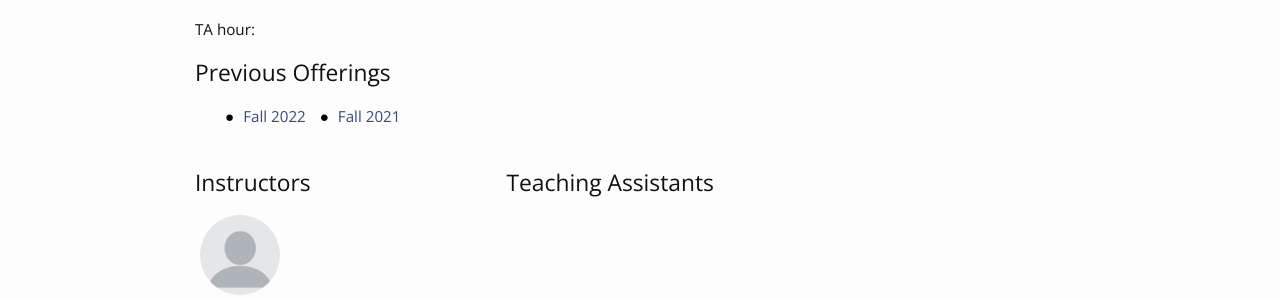
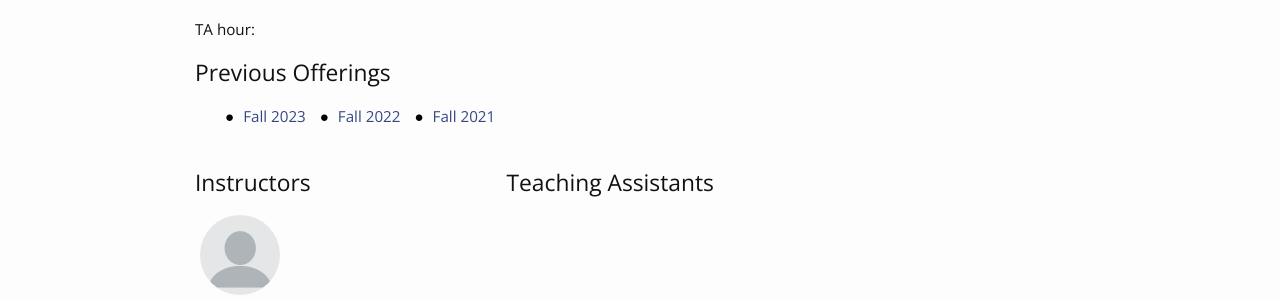
Before and after one commit to phonchi/nsysu-math524, a Jekyll site: the page built from index.md, in a window 1280 px wide. Shown: the part 694-994 px from the top of the page. Built offline with Jekyll 4.4.1, drawn with Linux system fonts in a browser that asks for light colours; nearby versions of some CDN libraries.

Commit message:
Update previous_offering.yml

```diff
--- a/_data/previous_offering.yml
+++ b/_data/previous_offering.yml
@@ -1,4 +1,6 @@
 offerings:
+  - title: Fall 2023
+    url: https://phonchi.github.io/nsysu-math524-2023/
   - title: Fall 2022
     url: https://phonchi.github.io/nsysu-math524-2022/
   - title: Fall 2021
```
